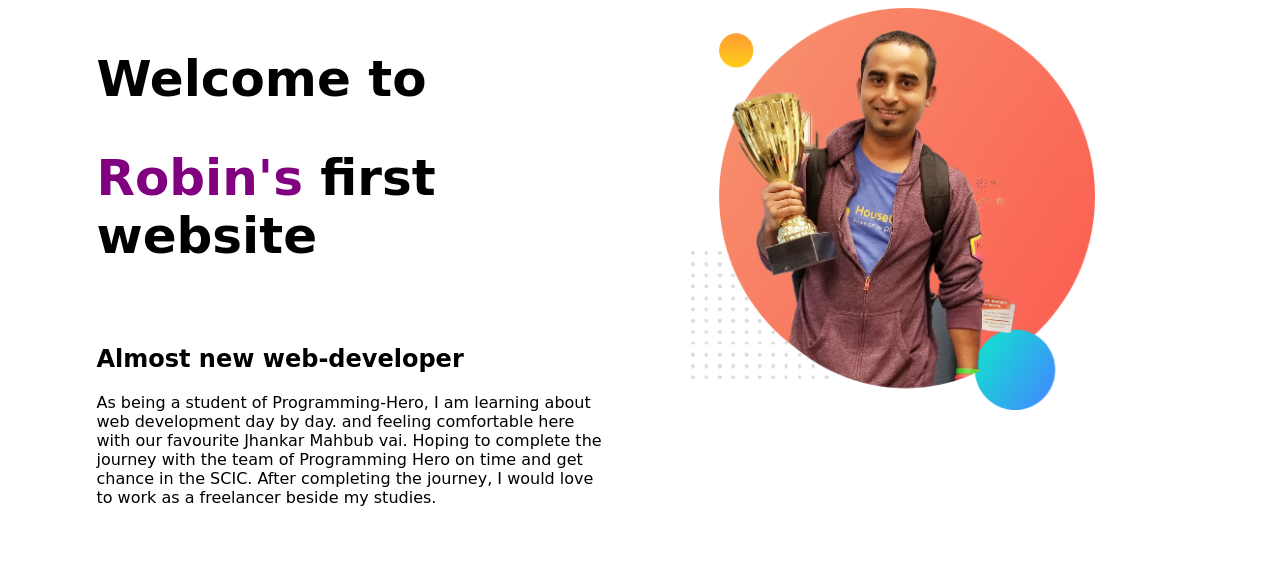
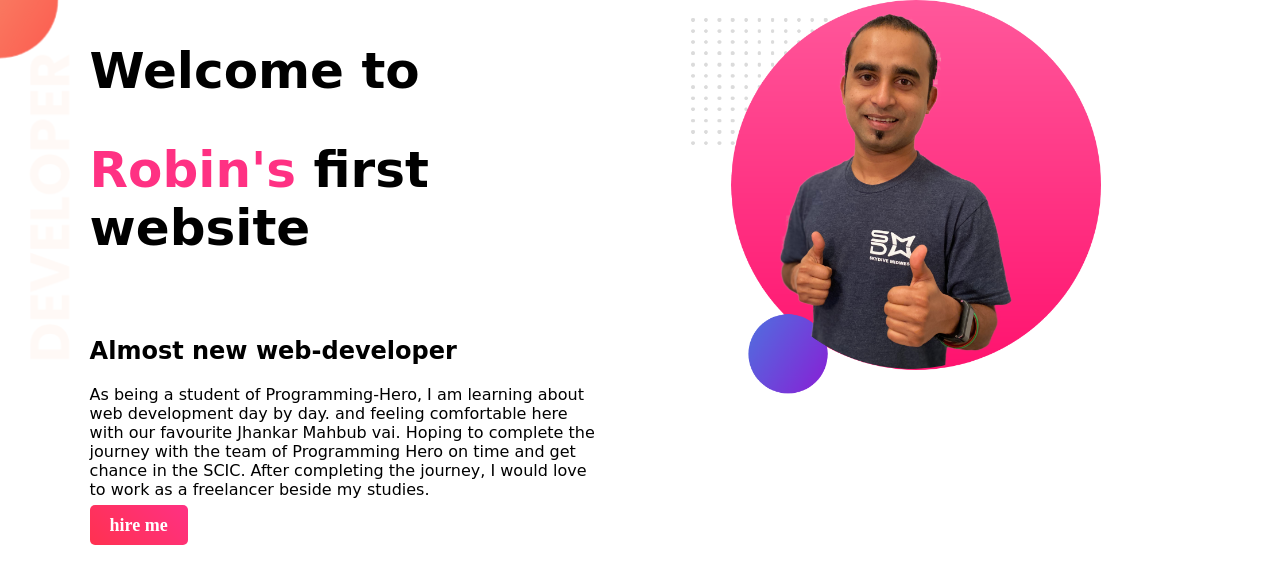
Before and after one commit to robinsrk/programming-hero-project-1, a plain HTML site: page index.html in a window 1280 px wide. Drawn offline with Linux system fonts and the light colour scheme; a web font is replaced by a local one.

Commit message:
completed top banner

```diff
--- a/index.html
+++ b/index.html
@@ -13,7 +13,7 @@
 	</head>
 
 	<body>
-		<section>
+		<section class="top-banner">
 			<div class="half-width">
 				<h1>Welcome to</h1>
 				<h1>
@@ -30,10 +30,11 @@
 					completing the journey, I would love to work as a freelancer beside my
 					studies.
 				</p>
+				<a class="button" target="_blank" href="https://www.facebook.com/robinsrkpetdps">hire me</a>
 			</div>
 			<div class="half-width">
 				<img
-					src="/images/developer-portfolio/jhankar.png"
+					src="/images/developer-portfolio/jhankar2.png"
 					alt="Jhankar vai showing off his tropyh"
 				/>
 			</div>
--- a/style.css
+++ b/style.css
@@ -1,8 +1,9 @@
 body {
 	font-family: 'Redressed', cursive;
+	margin: 0px;
 }
 .name-highlight {
-	color: purple;
+	color: #ff3183;
 }
 h1 {
 	font-size: 50px;
@@ -17,3 +18,19 @@ h1 {
 	width: 80%;
 	height: auto;
 }
+.top-banner {
+	background-image: url("/images/developer-portfolio/top-banner.png");
+	height: 500px;
+	background-repeat: no-repeat;
+}
+.button {
+	text-decoration: none;
+	color: white;
+	font-weight: bolder;
+	font-size: 18px;
+	font-family: ubuntu;
+	border-radius: 5px;
+	margin-top: 20px;
+	padding: 10px 20px;
+	background-image: linear-gradient(45deg, #ff3150 ,#ff3183)
+}
```
